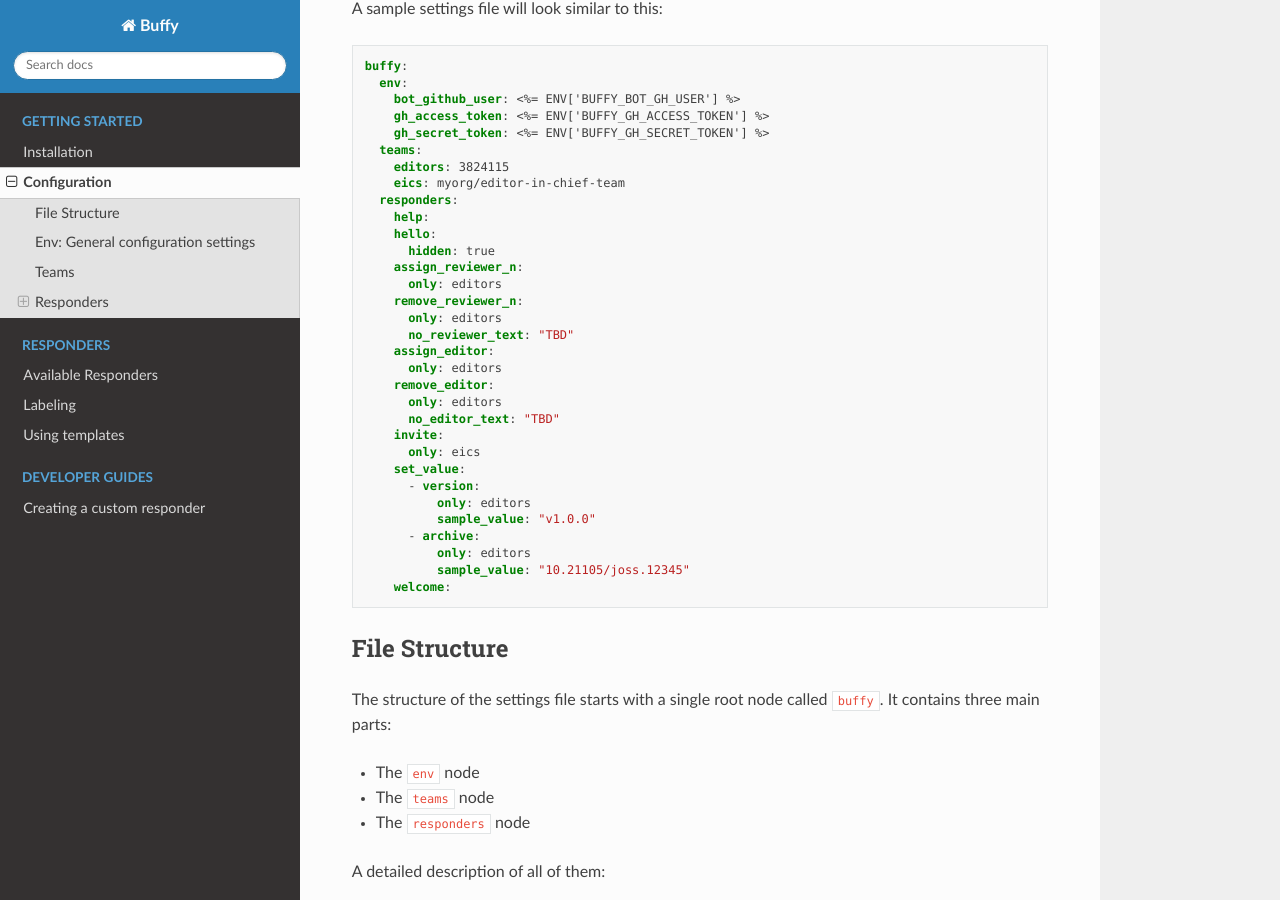
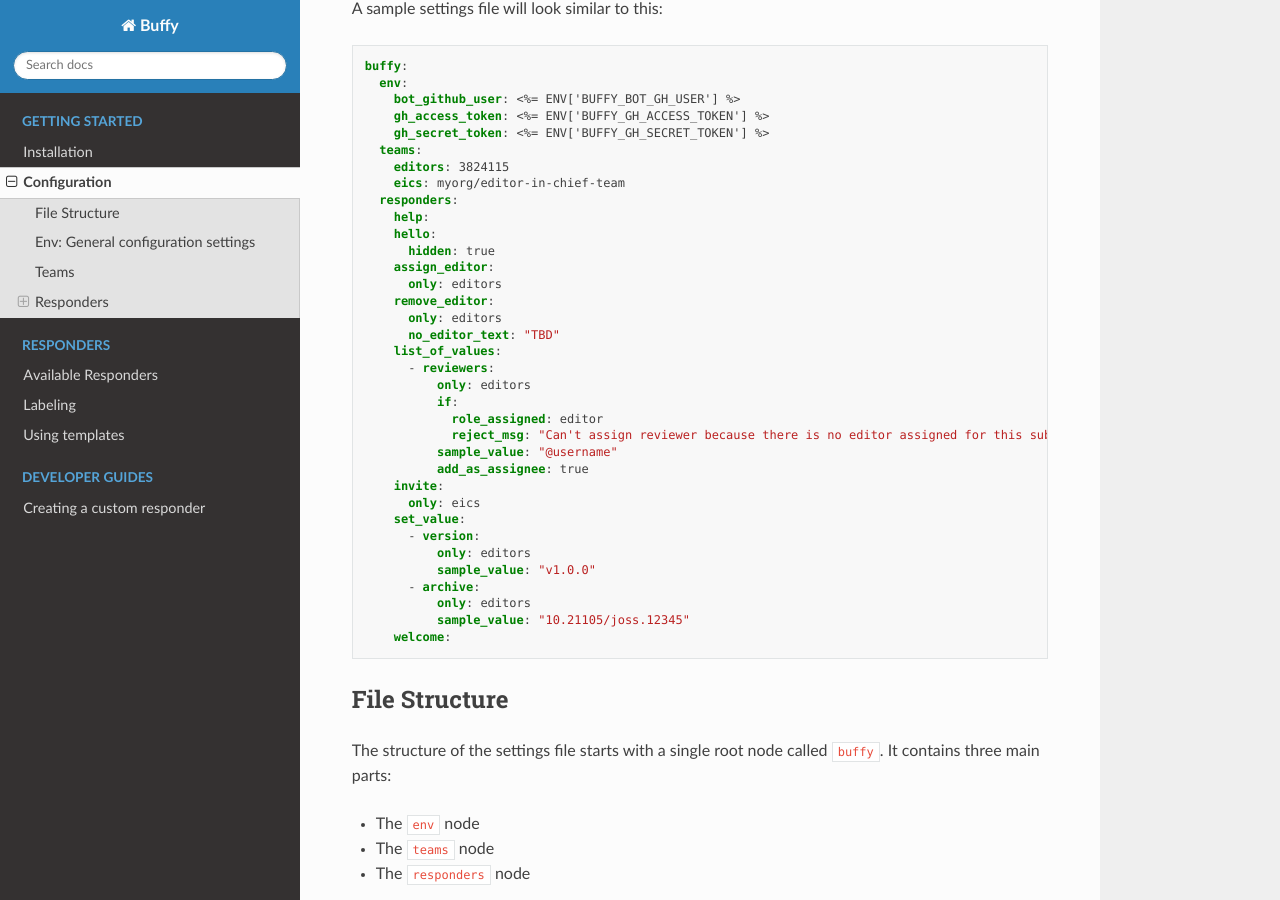
Before and after one commit to openjournals/buffy, a Sphinx documentation site: the page built from docs/configuration.md, in a window 1280 px wide and 900 px high, scrolled down 310 px. Built offline with Sphinx 7.4.7 and the Read the Docs theme 2.0.0, drawn with Linux system fonts in a browser that asks for light colours.

Commit message:
remove unused keys

```diff
--- a/docs/configuration.md
+++ b/docs/configuration.md
@@ -18,16 +18,19 @@
     help:
     hello:
       hidden: true
-    assign_reviewer_n:
-      only: editors
-    remove_reviewer_n:
-      only: editors
-      no_reviewer_text: "TBD"
     assign_editor:
       only: editors
     remove_editor:
       only: editors
       no_editor_text: "TBD"
+    list_of_values:
+      - reviewers:
+          only: editors
+          if:
+            role_assigned: editor
+            reject_msg: "Can't assign reviewer because there is no editor assigned for this submission yet"
+          sample_value: "@username"
+          add_as_assignee: true
     invite:
       only: eics
     set_value:
```
Also changed, not shown: 2 other files.
